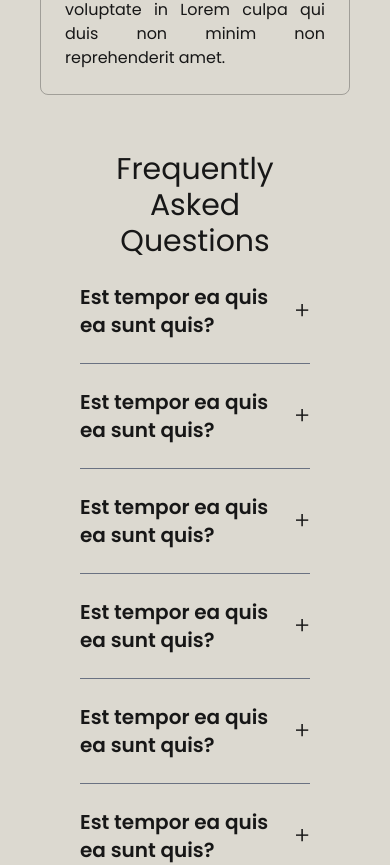
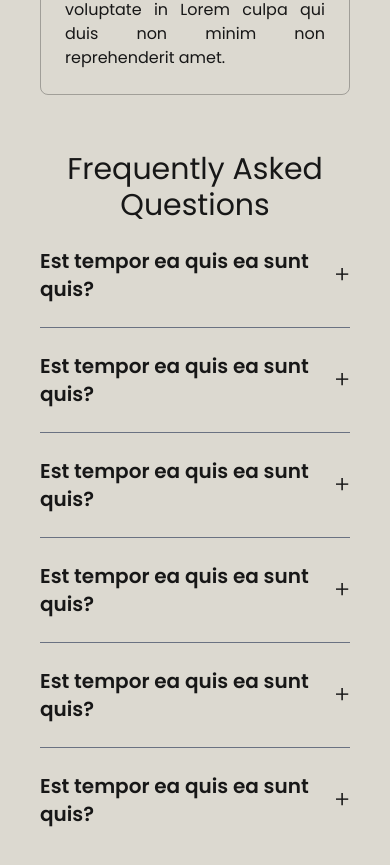
Before and after one commit to atahgroup/www.atahgroup.com, a Next.js app: page / in a window 390 px wide. Shown: the part 980-1845 px from the top of the page. Built offline with nearby package versions, Linux system fonts and the light colour scheme; no server answers.

Commit message:
Update FAQ component layout: adjust padding for better responsiveness

```diff
--- a/app/page.tsx
+++ b/app/page.tsx
@@ -89,7 +89,7 @@ const FAQItem = ({
 const FAQ = () => {
   return (
     <div className="max-w-5xl px-10 lg:px-0">
-      <div className="max-w-5xl px-10 lg:px-0 w-full flex flex-col gap-6 p-6 sm:border-1 border-foreground/30 rounded-lg">
+      <div className="max-w-5xl px-0 sm:px-10 w-full flex flex-col gap-6 p-6 sm:border-1 border-foreground/30 rounded-lg">
         <h2 className="text-3xl text-center sm:text-start">
           Frequently Asked Questions
         </h2>
```
